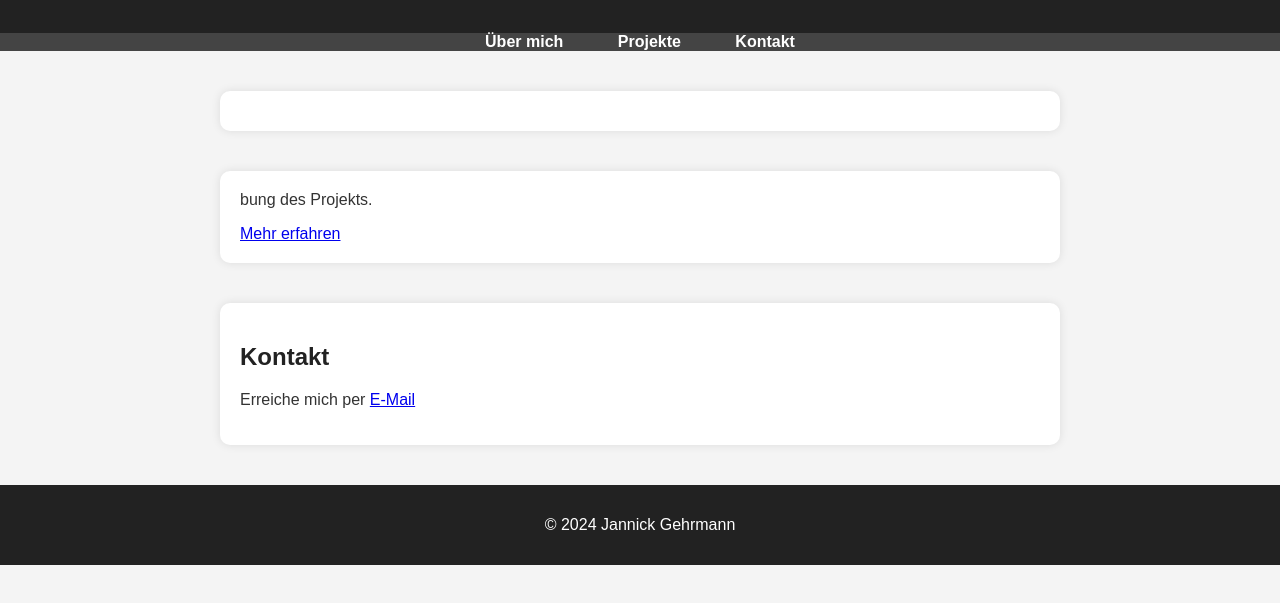
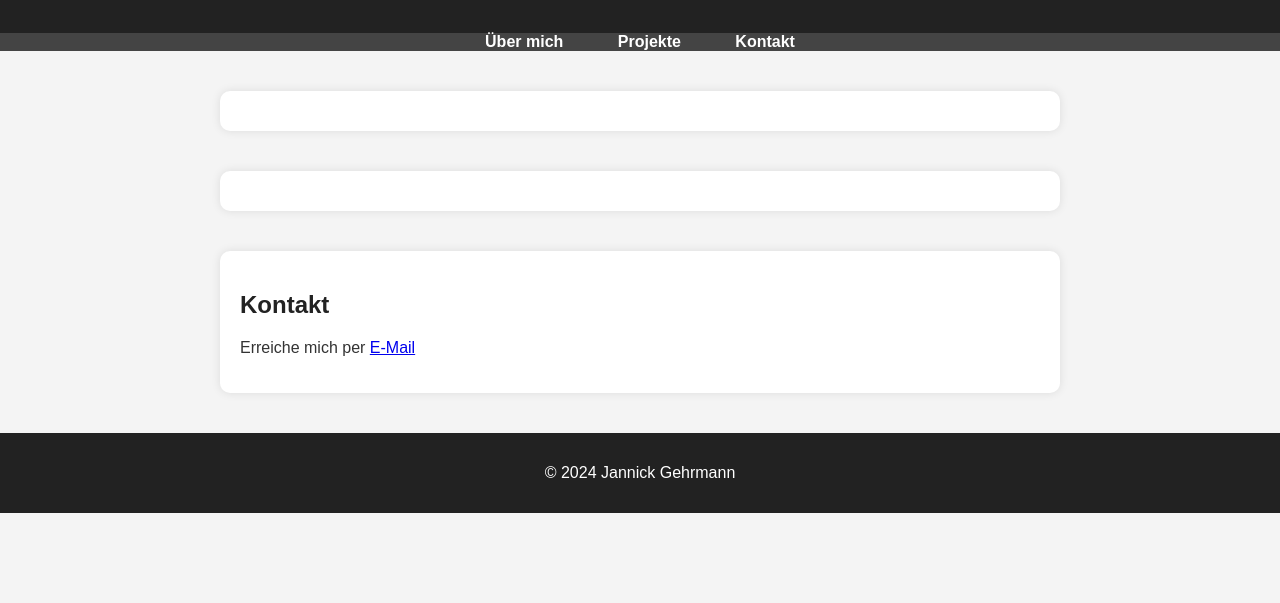
Before and after one commit to astirak/jannick-gehrmann.github.io, a plain HTML site: page index.html in a window 1280 px wide. Shown: the part 121-724 px from the top of the page. Drawn offline with Linux system fonts and the light colour scheme.

Commit message:
Refactor index.html to clean up the projects section and remove unnecessary content

```diff
--- a/index.html
+++ b/index.html
@@ -22,11 +22,11 @@
     </nav>
 
     <section id="about">
+
     </section>
 
-    <section id="projects">bung des Projekts.</p>
-            <a href="#">Mehr erfahren</a>
-        </div>
+    <section id="projects">
+
     </section>
 
     <section id="contact">
```
